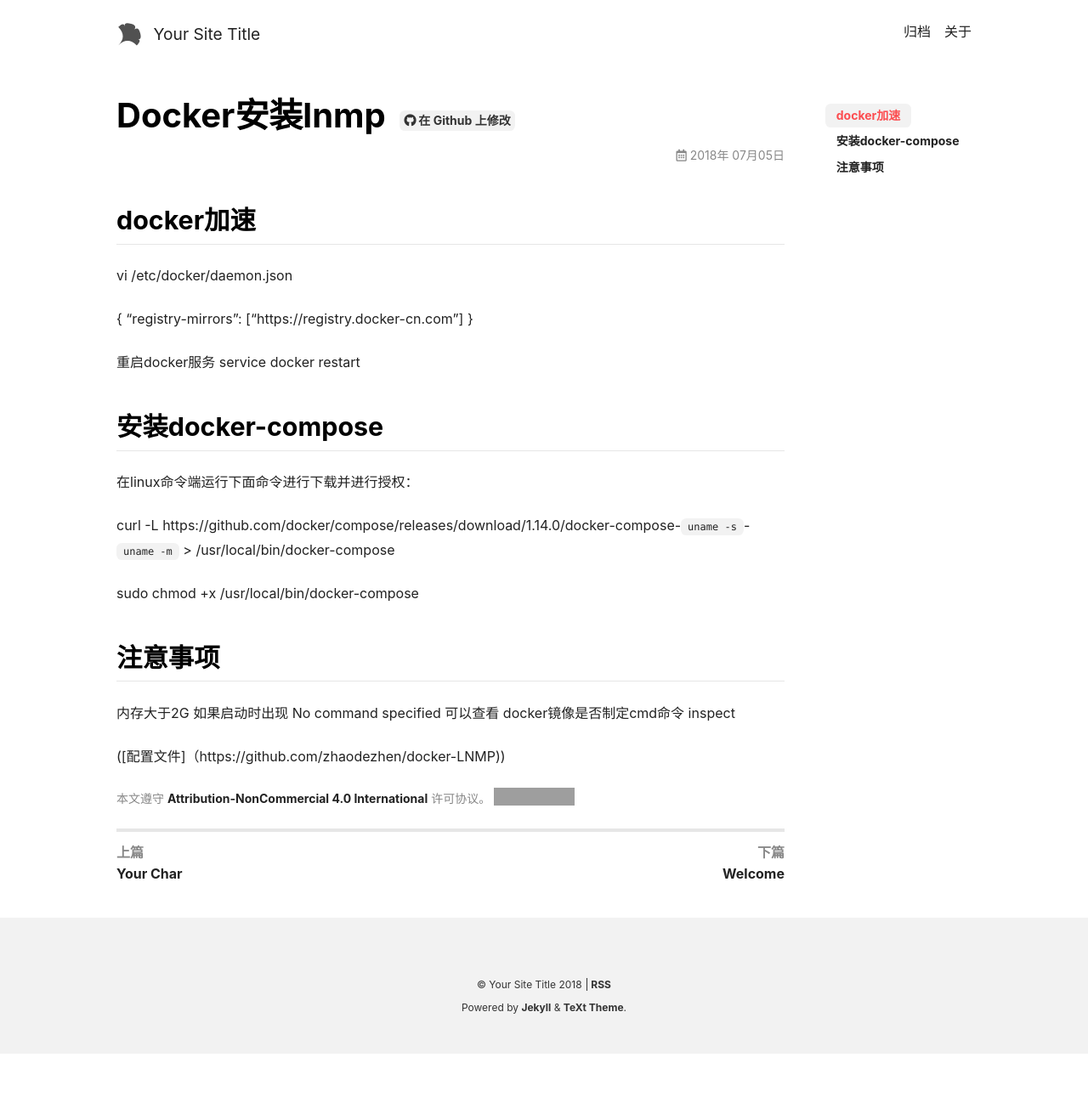
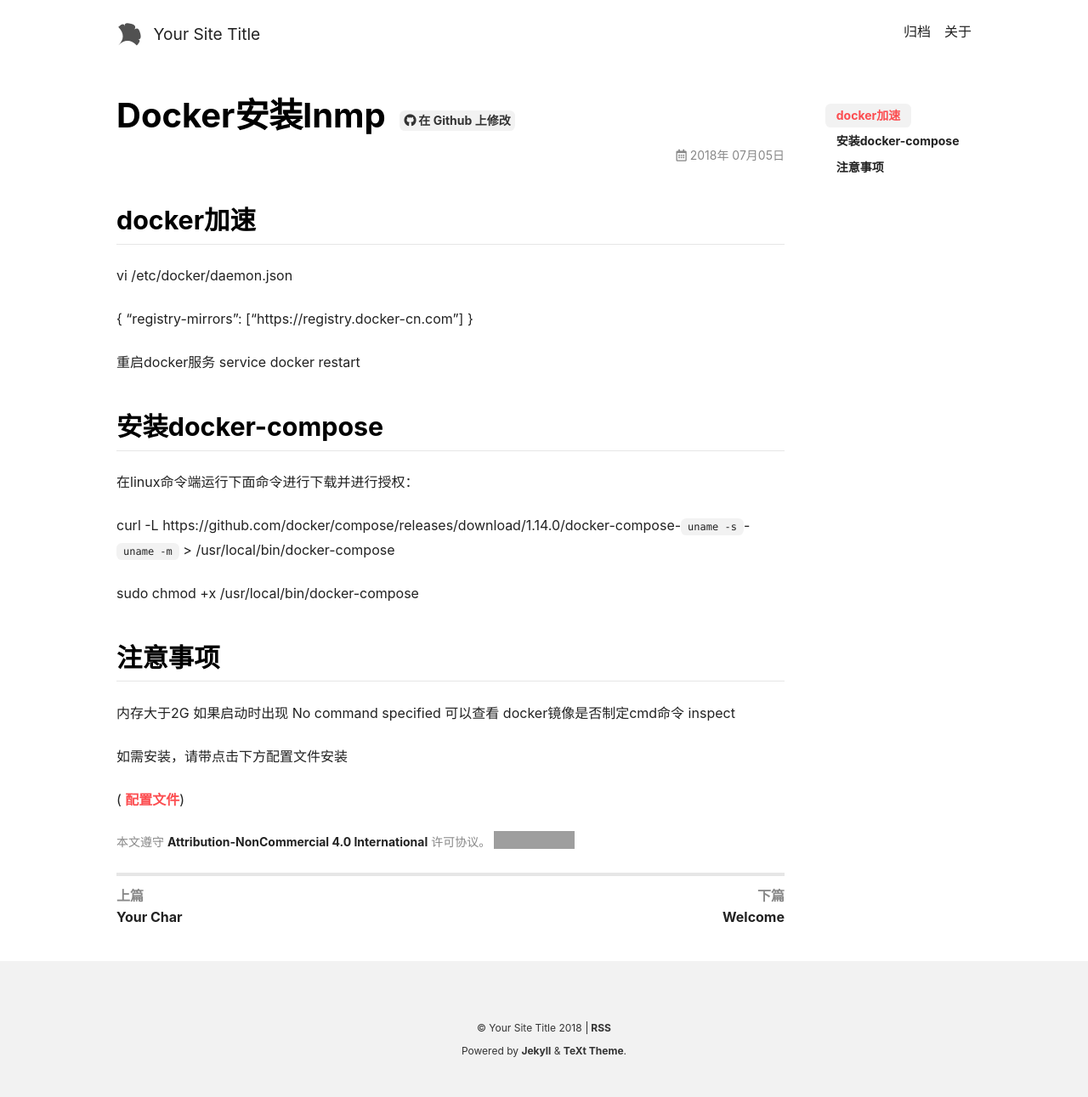
Before and after one commit to zhaodezhen/dezhen.github.io, a Jekyll site: the page built from _posts/2018-07-05-docker安装LNMP.md, in a window 1280 px wide. Shown: the whole page at 85% size. Built offline with Jekyll 4.4.1, drawn with Linux system fonts in a browser that asks for light colours; nearby versions of some CDN libraries; before the commit the page ends 1240 px from its top, so only the background shows below that; grey boxes are pictures that could not be loaded.

Commit message:
添加配置

```diff
--- a/_posts/2018-07-05-docker安装LNMP.md
+++ b/_posts/2018-07-05-docker安装LNMP.md
@@ -25,4 +25,6 @@ sudo chmod +x /usr/local/bin/docker-compose
 内存大于2G
 如果启动时出现 No command specified 可以查看 docker镜像是否制定cmd命令 inspect
 
-([配置文件]（https://github.com/zhaodezhen/docker-LNMP))
+如需安装，请带点击下方配置文件安装
+
+ ( [配置文件](https://github.com/zhaodezhen/docker-LNMP/))
```
